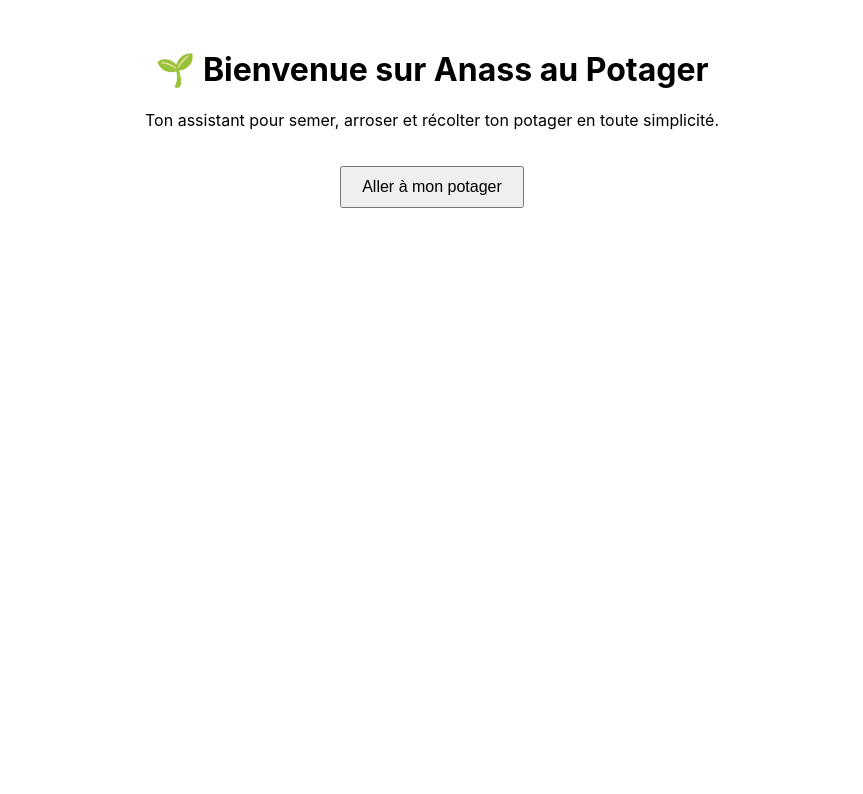
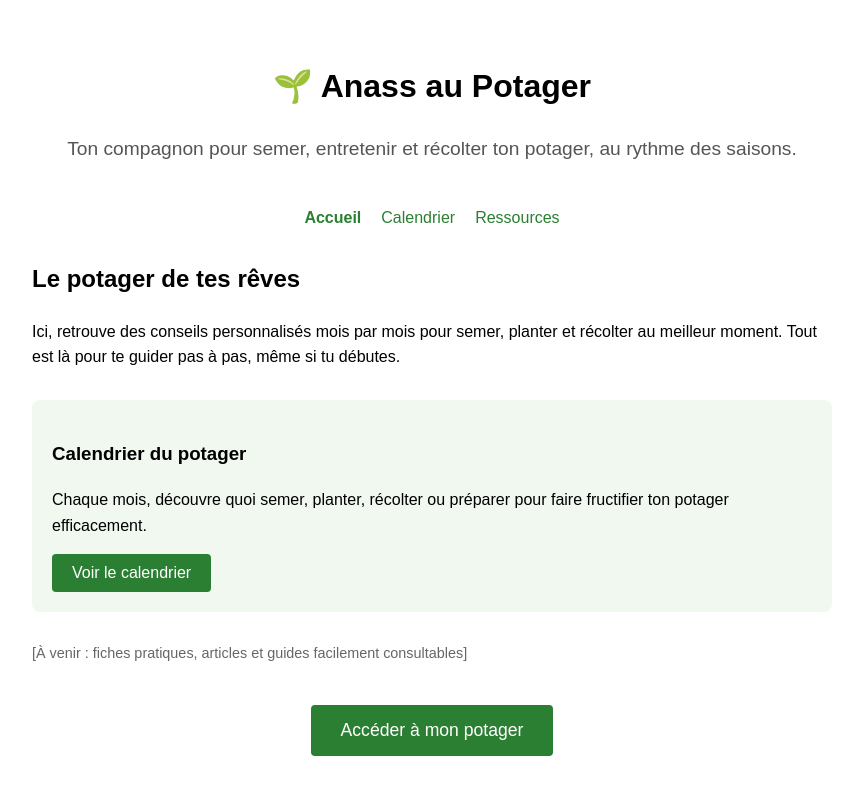
Before and after one commit to AnassAsrir/anassaupotager, a React (Create React App) app: page / in a window 1280 px wide. Shown: the top 794 px of the page, without its empty margins (208-1071 px from the left). Built offline with nearby package versions, Linux system fonts and the light colour scheme.

Commit message:
update homepage

```diff
--- a/src/pages/Home.js
+++ b/src/pages/Home.js
@@ -4,19 +4,125 @@ import { Link } from "react-router-dom";
 
 function Home() {
   return (
-    <div className="home" style={{ textAlign: "center", marginTop: "50px" }}>
-      <h1>🌱 Bienvenue sur Anass au Potager</h1>
+    <div
+      className="home"
+      style={{
+        maxWidth: "800px",
+        margin: "0 auto",
+        padding: "40px 20px",
+        fontFamily: "Arial, sans-serif",
+        lineHeight: 1.6,
+      }}
+    >
+      {/* Header */}
+      <header style={{ textAlign: "center", marginBottom: "40px" }}>
+        <h1>🌱 Anass au Potager</h1>
+        <p style={{ fontSize: "1.2em", color: "#555" }}>
+          Ton compagnon pour semer, entretenir et récolter ton potager, au
+          rythme des saisons.
+        </p>
+      </header>
+
+      {/* Navigation menu */}
+      <nav
+        style={{
+          display: "flex",
+          justifyContent: "center",
+          gap: "20px",
+          marginBottom: "30px",
+        }}
+      >
+        <Link
+          to="/"
+          style={{
+            textDecoration: "none",
+            color: "#2a7f32",
+            fontWeight: "bold",
+          }}
+        >
+          Accueil
+        </Link>
+        <Link
+          to="/calendrier"
+          style={{ textDecoration: "none", color: "#2a7f32" }}
+        >
+          Calendrier
+        </Link>
+        <Link
+          to="/ressources"
+          style={{ textDecoration: "none", color: "#2a7f32" }}
+        >
+          Ressources
+        </Link>
+      </nav>
+
+      {/* Intro Section */}
+      <section style={{ marginBottom: "30px" }}>
+        <h2>Le potager de tes rêves</h2>
         <p>
-        Ton assistant pour semer, arroser et récolter ton potager en toute
-        simplicité.
+          Ici, retrouve des conseils personnalisés mois par mois pour semer,
+          planter et récolter au meilleur moment. Tout est là pour te guider pas
+          à pas, même si tu débutes.
         </p>
+      </section>
+
+      {/* Aperçu Calendrier */}
+      <section
+        style={{
+          marginBottom: "30px",
+          background: "#f0f8f0",
+          padding: "20px",
+          borderRadius: "8px",
+        }}
+      >
+        <h3>Calendrier du potager</h3>
+        <p>
+          Chaque mois, découvre quoi semer, planter, récolter ou préparer pour
+          faire fructifier ton potager efficacement.
+        </p>
+        <Link to="/calendrier">
+          <button
+            style={{
+              padding: "10px 20px",
+              fontSize: "1em",
+              background: "#2a7f32",
+              color: "#fff",
+              border: "none",
+              borderRadius: "4px",
+              cursor: "pointer",
+            }}
+          >
+            Voir le calendrier
+          </button>
+        </Link>
+      </section>
+
+      {/* Ressources recommandées */}
+      <section style={{ marginBottom: "30px" }}>
+        <p style={{ fontSize: "0.9em", color: "#666" }}>
+          [À venir : fiches pratiques, articles et guides facilement
+          consultables]
+        </p>
+      </section>
+
+      {/* Call to Action */}
+      <section style={{ textAlign: "center", marginTop: "40px" }}>
         <Link to="/potager">
           <button
-          style={{ marginTop: "20px", padding: "10px 20px", fontSize: "16px" }}
+            style={{
+              padding: "15px 30px",
+              fontSize: "1.1em",
+              background: "#2a7f32",
+              color: "#fff",
+              border: "none",
+              borderRadius: "4px",
+              cursor: "pointer",
+            }}
           >
-          Aller à mon potager
+            Accéder à mon potager
           </button>
         </Link>
+      </section>
     </div>
   );
 }
```
Lines whose indentation alone changed are shown as unchanged.
